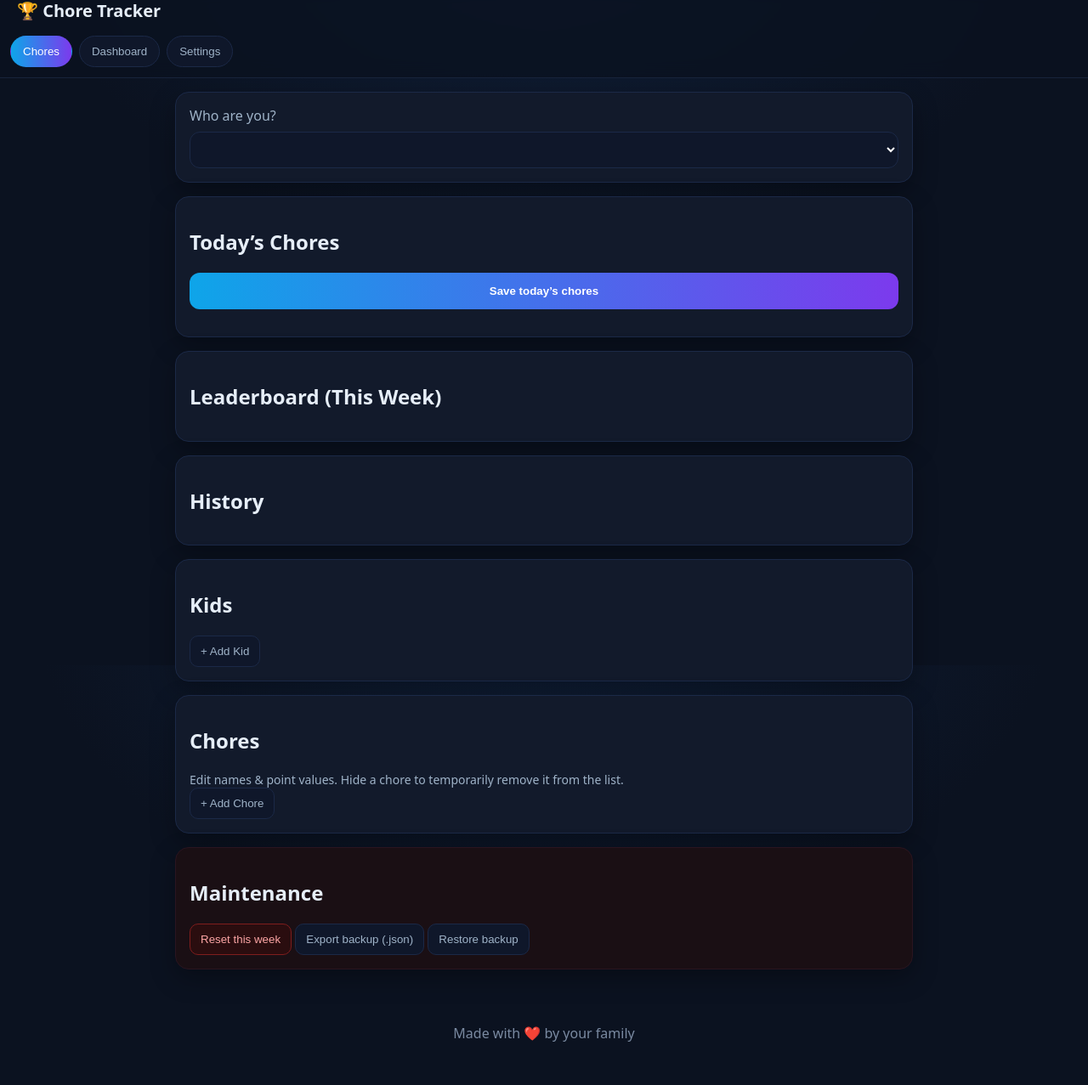
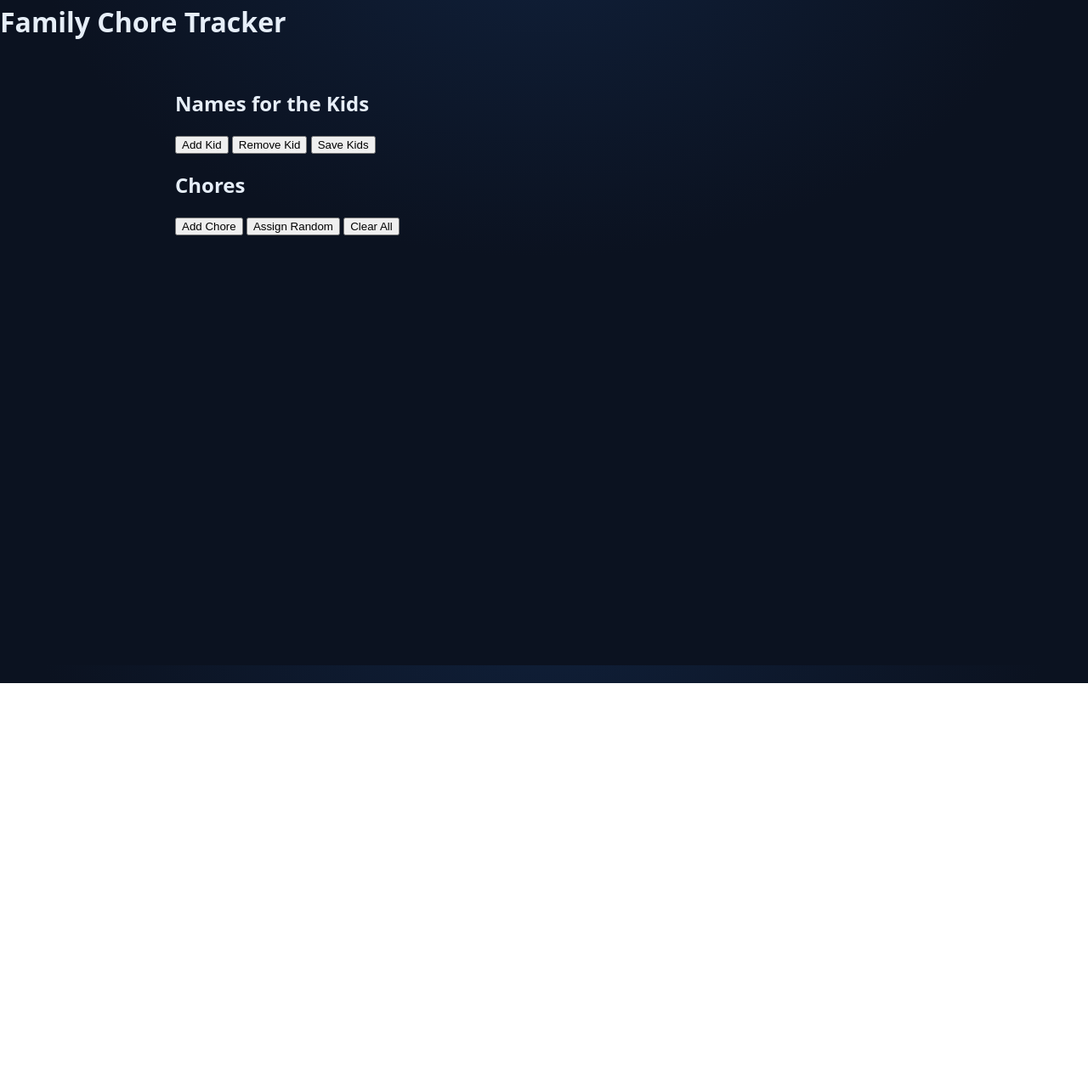
Before and after one commit to SklutheCAD/family-chore-tracker, a plain HTML site: page index.html in a window 1280 px wide. Shown: the part 17-1294 px from the top of the page at 85% size. After the commit the page ends 821 px from the top, so only its background shows below. Drawn offline with Linux system fonts and the light colour scheme.

Commit message:
Update index.html

```diff
--- a/index.html
+++ b/index.html
@@ -2,84 +2,51 @@
 <html lang="en">
 <head>
   <meta charset="utf-8" />
-  <meta name="viewport" content="width=device-width, initial-scale=1, viewport-fit=cover" />
+  <meta name="viewport" content="width=device-width, initial-scale=1" />
   <title>Family Chore Tracker</title>
-  <meta name="theme-color" content="#0ea5e9" />
-  <link rel="icon" href="favicon.png" />
+
   <link rel="manifest" href="manifest.webmanifest" />
-  <link rel="apple-touch-icon" href="icons/icon-192.png" />
   <link rel="stylesheet" href="styles.css" />
+
+  <!-- IMPORTANT: use relative paths (no leading /) for GitHub Pages -->
 </head>
 <body>
-  <header class="app-header">
-    <h1>🏆 Chore Tracker</h1>
-    <nav class="tabs" role="tablist" aria-label="Main">
-      <button class="tab active" data-tab="chores" aria-selected="true">Chores</button>
-      <button class="tab" data-tab="dashboard" aria-selected="false">Dashboard</button>
-      <button class="tab" data-tab="settings" aria-selected="false">Settings</button>
-    </nav>
+  <header>
+    <h1>Family Chore Tracker</h1>
   </header>
 
   <main>
-    <!-- CHORES TAB -->
-    <section id="tab-chores" class="tab-panel active" role="tabpanel">
-      <div class="card">
-        <label for="childSelect" class="label">Who are you?</label>
-        <select id="childSelect" class="input"></select>
+    <!-- Example buttons; keep your own IDs/text, just ensure IDs match in JS -->
+    <section id="kids">
+      <h2>Names for the Kids</h2>
+      <div class="button-row">
+        <button class="btn" data-action="add-kid">Add Kid</button>
+        <button class="btn" data-action="remove-kid">Remove Kid</button>
+        <button class="btn" data-action="save-kids">Save Kids</button>
       </div>
-
-      <div class="card">
-        <div class="card-header">
-          <h2>Today’s Chores</h2>
-          <div class="subtext" id="todayLabel"></div>
-        </div>
-        <div id="choreList" class="list"></div>
-        <button id="submitBtn" class="primary">Save today’s chores</button>
-        <p class="hint" id="saveHint" aria-live="polite"></p>
-      </div>
+      <ul id="kid-list"></ul>
     </section>
 
-    <!-- DASHBOARD TAB -->
-    <section id="tab-dashboard" class="tab-panel" role="tabpanel">
-      <div class="card">
-        <h2>Leaderboard (This Week)</h2>
-        <div id="leaderboard" class="leaderboard"></div>
+    <section id="chores">
+      <h2>Chores</h2>
+      <div class="button-row">
+        <button class="btn" data-action="add-chore">Add Chore</button>
+        <button class="btn" data-action="assign-random">Assign Random</button>
+        <button class="btn" data-action="clear-all">Clear All</button>
       </div>
-
-      <div class="card">
-        <h2>History</h2>
-        <div id="history" class="history"></div>
-      </div>
-    </section>
-
-    <!-- SETTINGS TAB -->
-    <section id="tab-settings" class="tab-panel" role="tabpanel">
-      <div class="card">
-        <h2>Kids</h2>
-        <div id="kidsEditor" class="editor"></div>
-        <button id="addKid" class="secondary">+ Add Kid</button>
-      </div>
-
-      <div class="card">
-        <h2>Chores</h2>
-        <div class="subtext">Edit names & point values. Hide a chore to temporarily remove it from the list.</div>
-        <div id="choresEditor" class="editor"></div>
-        <button id="addChore" class="secondary">+ Add Chore</button>
-      </div>
-
-      <div class="card danger">
-        <h2>Maintenance</h2>
-        <button id="resetWeek" class="danger-btn">Reset this week</button>
-        <button id="backup" class="secondary">Export backup (.json)</button>
-        <input id="restoreInput" type="file" accept="application/json" style="display:none" />
-        <button id="restore" class="secondary">Restore backup</button>
-      </div>
+      <div id="chore-board"></div>
     </section>
   </main>
 
-  <footer class="app-footer">Made with ❤️ by your family</footer>
+  <!-- Load JS at the end with defer and a cache-buster so GitHub Pages doesn’t serve an old file -->
+  <script src="app.js?v=2" defer></script>
 
-  <!-- ✅ Use a cache-busting version so GitHub Pages loads the newest JavaScript -->
-  <script src="app.js?v=3" defer></script>
+  <!-- OPTIONAL: if a service worker is causing stale caches, comment this out temporarily
+  <script>
+    // if ('serviceWorker' in navigator) {
+    //   navigator.serviceWorker.register('./service-worker.js');
+    // }
+  </script>
+  -->
 </body>
 </html>
```
